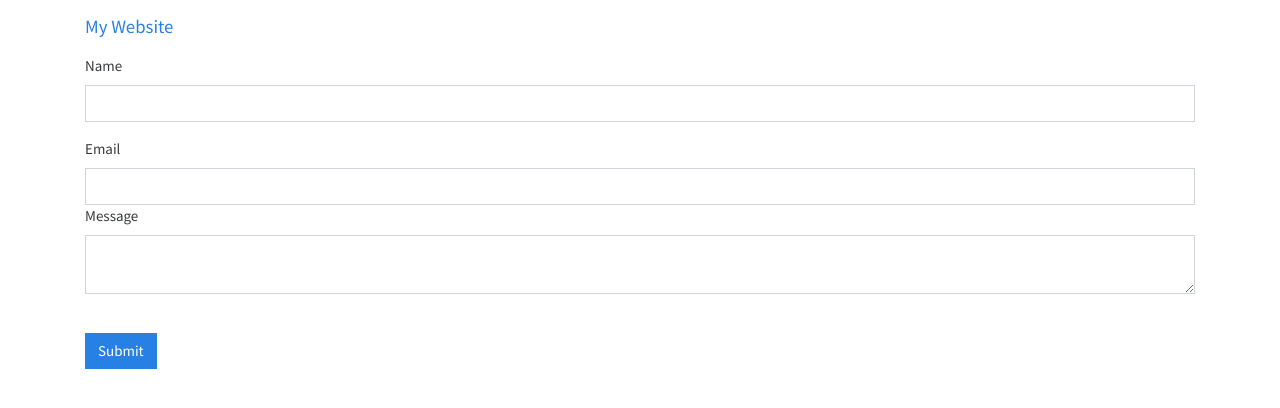
After one commit to J0nttu123/Koulu-Projektit, a PHP site: page /jonne_tm/video15/contact_form.php in a window 1280 px wide. The commit adds this page. Shown: the top 408 px of the page. Run offline with PHP 8.4, Linux system fonts and the light colour scheme; some libraries are stand-ins or nearby versions.

Commit message:
Add files via upload

```diff
--- /dev/null
+++ b/jonne_tm/video15/contact_form.php
@@ -0,0 +1,62 @@
+<?php
+    //Message Vars
+    $msg = "";
+    $msgClass = "";
+
+    //Check for submit
+    if(filter_has_var(INPUT_POST, "submit")){
+        //Get Form Data
+        $name = $_POST["name"];
+        $email = $_POST["email"];
+        $message = $_POST["message"];
+
+        //Check Required Fields
+        if(!empty($email) && !empty($name) && !empty($message)){
+            //Passsed
+
+        } else {
+            //failed
+        }
+    }
+
+
+?>
+<!DOCTYPE html>
+<html lang="en">
+<head>
+    <meta charset="UTF-8">
+    <meta name="viewport" content="width=device-width, initial-scale=1.0">
+    <meta http-equiv="X-UA-Compatible" content="ie=edge">
+    <title>Document</title>
+    <link href="https://stackpath.bootstrapcdn.com/bootswatch/4.3.1/cosmo/bootstrap.min.css" rel="stylesheet" integrity="sha384-uhut8PejFZO8994oEgm/ZfAv0mW1/b83nczZzSwElbeILxwkN491YQXsCFTE6+nx" crossorigin="anonymous">
+</head>
+<body>
+    <nav class="navbar navbar-default">
+        <div class="container">
+            <div  class="navbar-header">
+                <a class="navbar-brand" href="index.php">My Website</a>
+            </div>
+        </div>
+    </nav>
+    <div class="container">
+        <form method="post" action="<?php echo $_SERVER["PHP_SELF"]; ?>">
+            <div class="form-group">
+                <label>Name</label>
+                <input type="text" name="name" class="form-control"
+                    value="">
+            </div>
+            <div class="form-group">
+                <label>Email</label>
+                <input type="text" name="email" class="form-control"
+                    value="">
+            <div class="form-group">
+                <label>Message</label>
+                <textarea name="message" class="form-control"></textarea>
+            </div>
+            <br>
+            <button type="submit" name="submit" class="btn btn-primary">
+            Submit</button>
+        </form>
+    </div>
+</body>
+</html>
```
Also changed, not shown: jonne_tm/video10/index.php (+28 -17 lines), jonne_tm/video10/server-info.php (added, +27 -0 lines), jonne_tm/video11/getpost.php (added, +49 -0 lines), jonne_tm/video12/strings.php (added, +32 -0 lines).
